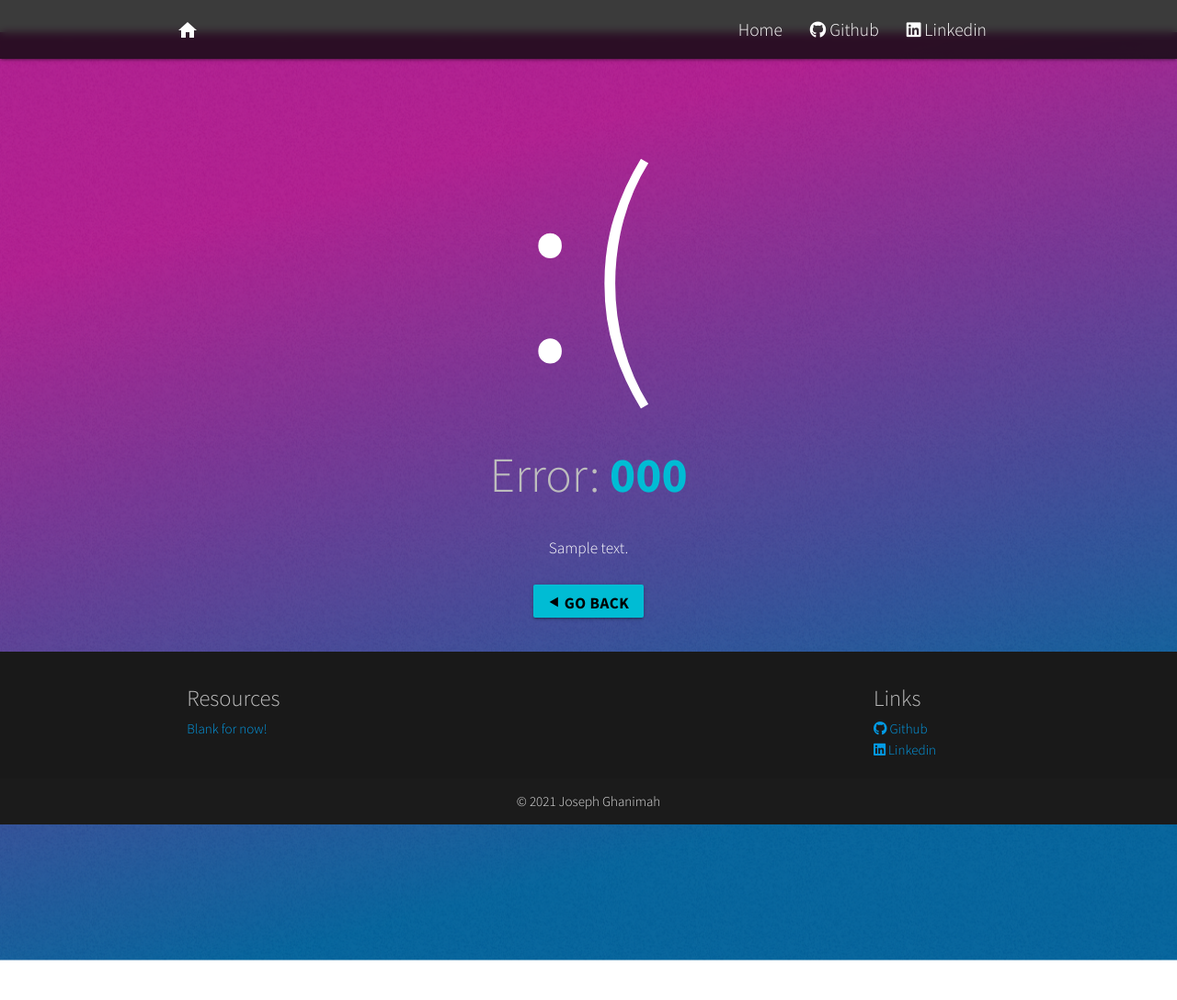
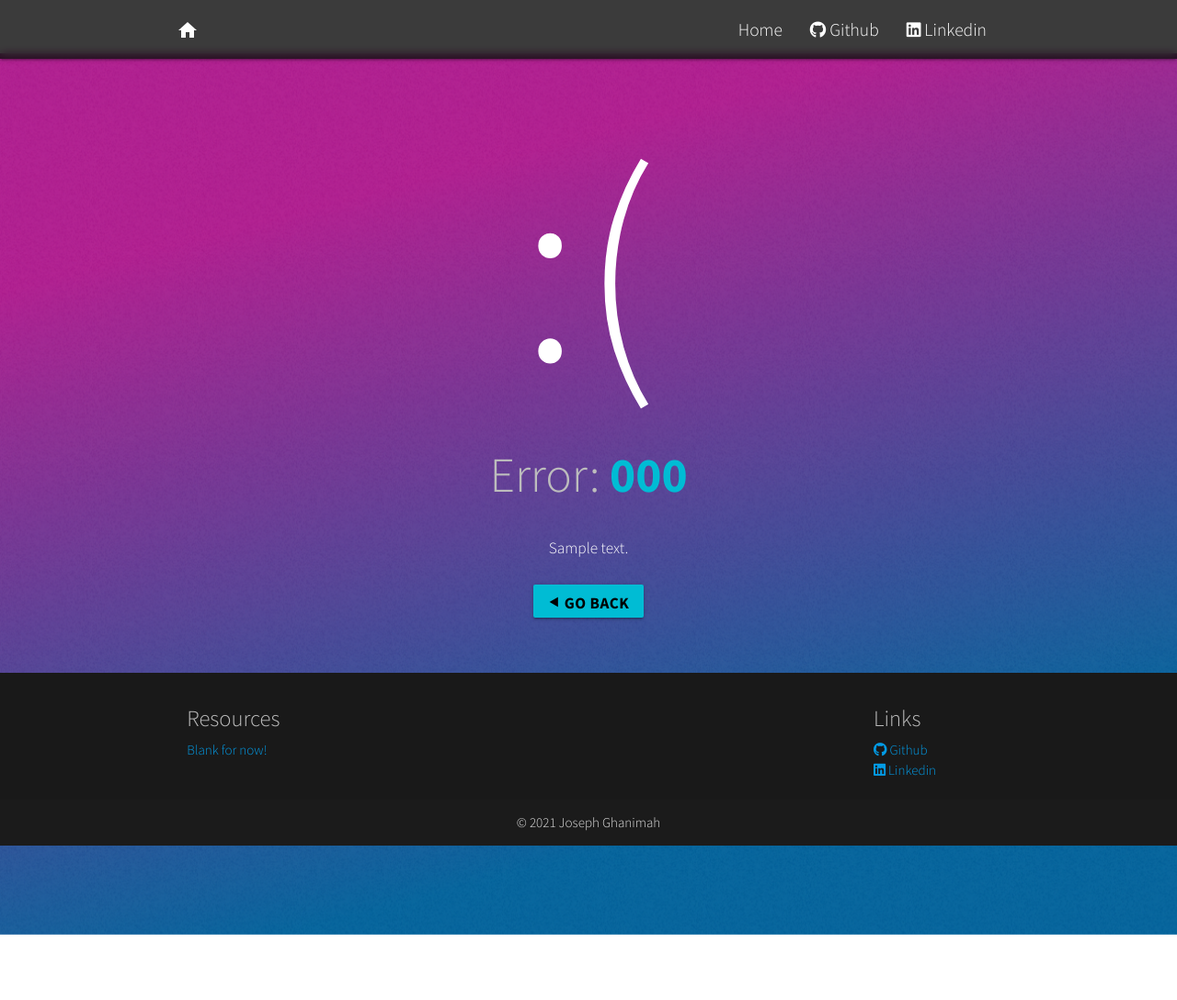
Before and after one commit to Jfghanimah/josephghanimah.com, a Flask app: template app/templates/error.html in a window 1280 px wide. Shown: the whole page at 92% size. Run offline with Flask 2, Linux system fonts and the light colour scheme; the template is opened without the code that fills it: most values are stand-ins (such as "Sample title", 1, 10 or a date in 2020); some libraries are stand-ins or nearby versions.

Commit message:
fixed white at bottom of error page peeking thru

```diff
--- a/app/templates/error.html
+++ b/app/templates/error.html
@@ -3,7 +3,7 @@
 
 <style>
     .parallax_layer_back {
-        height: 1000px !important;
+        height: 950px !important;
     }
 </style>
 
@@ -15,7 +15,7 @@
         <h6>{{description}}</h6>
         <br>
         <a class="waves-effect waves-light btn cyan black-text" href="javascript:history.back()"> <h6><b>⯇ GO BACK</b></h6> </a>
-        <br><br>
+        <br><br><br>
 
 </div>
 
```
